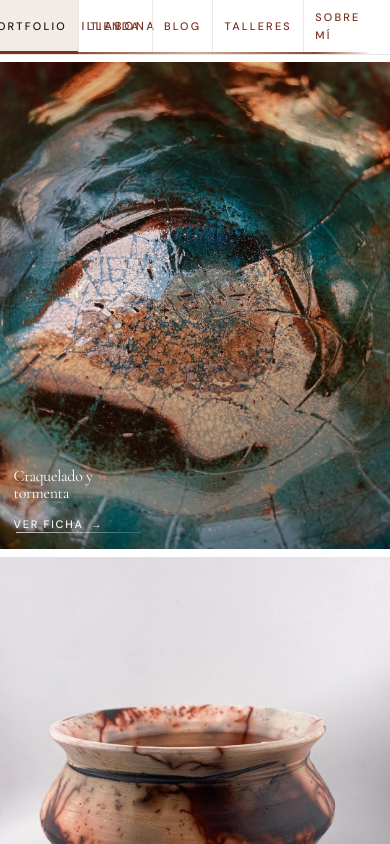
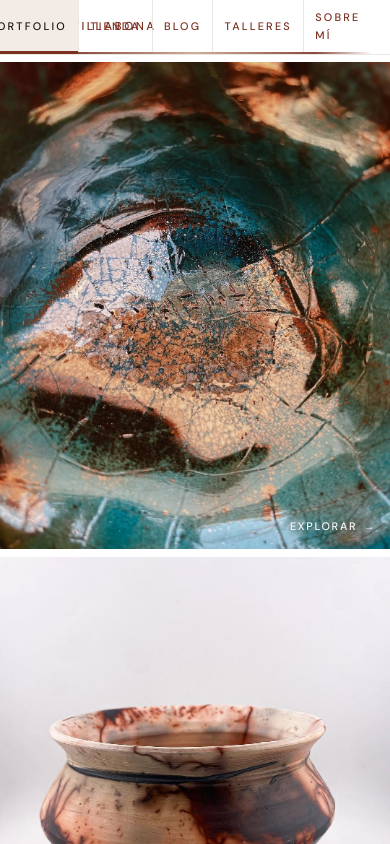
Before and after one commit to enzo369-htm/Diana-Villabona, a React (Vite) app: page /portfolio in a window 390 px wide. Shown: the top 844 px of the page. Built offline with nearby package versions, Linux system fonts and the light colour scheme.

Commit message:
Refactor portfolio styles in App.css to enhance hover effects and transitions. Update PortfolioCell component to streamline class names and improve accessibility. Introduce new styles for title and call-to-action elements, ensuring better visual presentation and responsiveness.

```diff
--- a/src/App.css
+++ b/src/App.css
@@ -656,6 +656,8 @@ a:hover {
   object-fit: cover;
   object-position: center;
   display: block;
+  transition: transform 1.35s cubic-bezier(0.25, 0.46, 0.45, 0.94);
+  will-change: transform;
 }
 
 .portfolio-band__link {
@@ -664,22 +666,117 @@ a:hover {
   text-decoration: none;
 }
 
-.portfolio-band__link.home-vitrina__card:hover {
+.portfolio-band__link::before {
+  content: "";
+  position: absolute;
+  inset: 0;
+  z-index: 1;
+  background: rgba(8, 6, 5, 0.42);
+  opacity: 0;
+  transition: opacity 0.65s cubic-bezier(0.25, 0.46, 0.45, 0.94);
+  pointer-events: none;
+}
+
+.portfolio-band__title {
+  position: absolute;
+  inset: 0;
+  z-index: 2;
+  display: flex;
+  align-items: center;
+  justify-content: center;
+  margin: 0;
+  padding: clamp(0.75rem, 2vw, 1.25rem);
+  box-sizing: border-box;
+  font-family: var(--serif);
+  font-size: clamp(1.15rem, 2.4vw, 1.85rem);
+  font-weight: 400;
+  line-height: 1.12;
+  letter-spacing: -0.02em;
+  text-align: center;
+  color: #fff;
+  text-shadow:
+    0 2px 18px rgba(0, 0, 0, 0.45),
+    0 0 1.5em rgba(0, 0, 0, 0.2);
+  opacity: 0;
+  transform: translateY(6px);
+  transition:
+    opacity 0.6s cubic-bezier(0.25, 0.46, 0.45, 0.94),
+    transform 0.65s cubic-bezier(0.25, 0.46, 0.45, 0.94);
+  pointer-events: none;
+}
+
+.portfolio-band__cta {
+  position: absolute;
+  right: clamp(0.85rem, 1.8vw, 1.35rem);
+  bottom: clamp(0.85rem, 1.8vw, 1.35rem);
+  z-index: 3;
+  display: inline-flex;
+  align-items: center;
+  gap: 0.4rem;
+  font-family: var(--sans);
+  font-size: clamp(0.68rem, 0.85vw, 0.74rem);
+  font-weight: 500;
+  letter-spacing: 0.16em;
+  text-transform: uppercase;
+  color: color-mix(in srgb, #fff 92%, var(--accent-soft) 8%);
+  text-shadow: 0 1px 10px rgba(0, 0, 0, 0.35);
+  pointer-events: none;
+}
+
+.portfolio-band__cta-arrow {
+  display: inline-block;
+  transition: transform 0.55s cubic-bezier(0.25, 0.46, 0.45, 0.94);
+}
+
+.portfolio-band__link:hover,
+.portfolio-band__link:focus-visible {
   text-decoration: none;
 }
 
-.portfolio-band__link.home-vitrina__card:hover img {
-  transform: scale(1.045);
-}
-
-.portfolio-band__link.home-vitrina__card:focus-visible {
+.portfolio-band__link:hover img,
+.portfolio-band__link:focus-visible img {
+  transform: scale(1.04);
+}
+
+.portfolio-band__link:hover::before,
+.portfolio-band__link:focus-visible::before {
+  opacity: 1;
+}
+
+.portfolio-band__link:hover .portfolio-band__title,
+.portfolio-band__link:focus-visible .portfolio-band__title {
+  opacity: 1;
+  transform: translateY(0);
+}
+
+.portfolio-band__link:hover .portfolio-band__cta-arrow,
+.portfolio-band__link:focus-visible .portfolio-band__cta-arrow {
+  transform: translateX(0.28rem);
+}
+
+.portfolio-band__link:focus-visible {
   outline: 2px solid var(--accent);
   outline-offset: 3px;
 }
 
-.portfolio-band__link.home-vitrina__card .home-vitrina__copy h3 {
-  font-size: clamp(1rem, 1.8vw, 1.65rem);
-  max-width: 16ch;
+@media (prefers-reduced-motion: reduce) {
+  .portfolio-band__cell img,
+  .portfolio-band__link::before,
+  .portfolio-band__title,
+  .portfolio-band__cta-arrow {
+    transition-duration: 0.01ms;
+  }
+
+  .portfolio-band__link:hover img,
+  .portfolio-band__link:focus-visible img {
+    transform: none;
+  }
+
+  .portfolio-band__link:hover .portfolio-band__title,
+  .portfolio-band__link:focus-visible .portfolio-band__title {
+    opacity: 1;
+    transform: none;
+  }
 }
 
 .portfolio-corridor__empty {
--- a/src/pages/PortfolioCorridor.tsx
+++ b/src/pages/PortfolioCorridor.tsx
@@ -15,7 +15,7 @@ function PortfolioCell({
   return (
     <Link
       to={`/portfolio/${cell.obraId}`}
-      className="portfolio-band__cell hero__cell portfolio-band__link home-vitrina__card"
+      className="portfolio-band__cell hero__cell portfolio-band__link"
     >
       <img
         src={cell.src}
@@ -26,15 +26,13 @@ function PortfolioCell({
         decoding="async"
         {...(priority ? { fetchPriority: "high" as const } : {})}
       />
-      <div className="home-vitrina__copy">
-        <h3>{cell.titulo}</h3>
-        <span className="home-vitrina__cta">
-          Ver ficha
-          <span className="home-vitrina__cta-arrow" aria-hidden>
-            →
-          </span>
+      <span className="portfolio-band__title">{cell.titulo}</span>
+      <span className="portfolio-band__cta">
+        Explorar
+        <span className="portfolio-band__cta-arrow" aria-hidden>
+          →
         </span>
-      </div>
+      </span>
     </Link>
   );
 }
```
